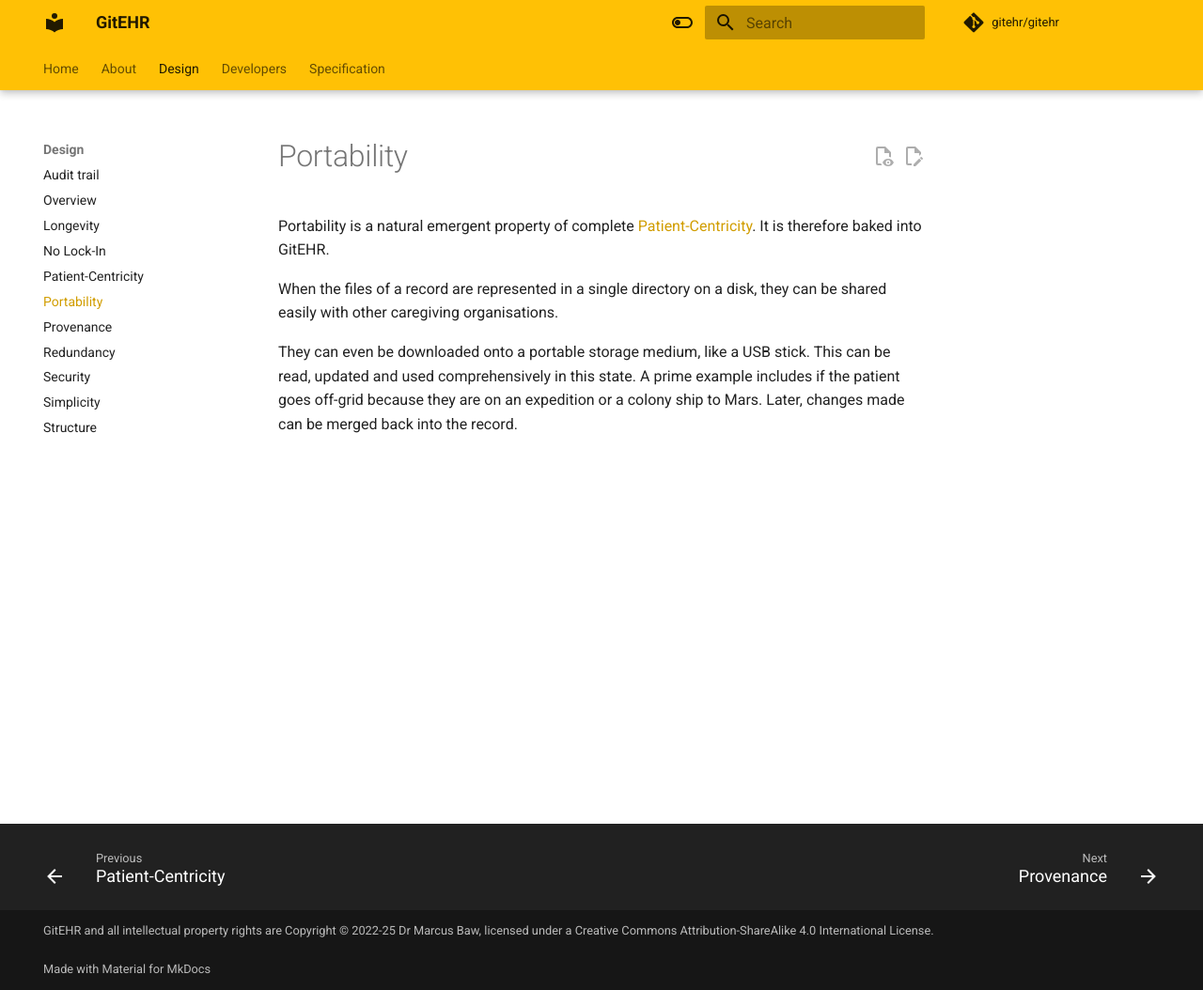
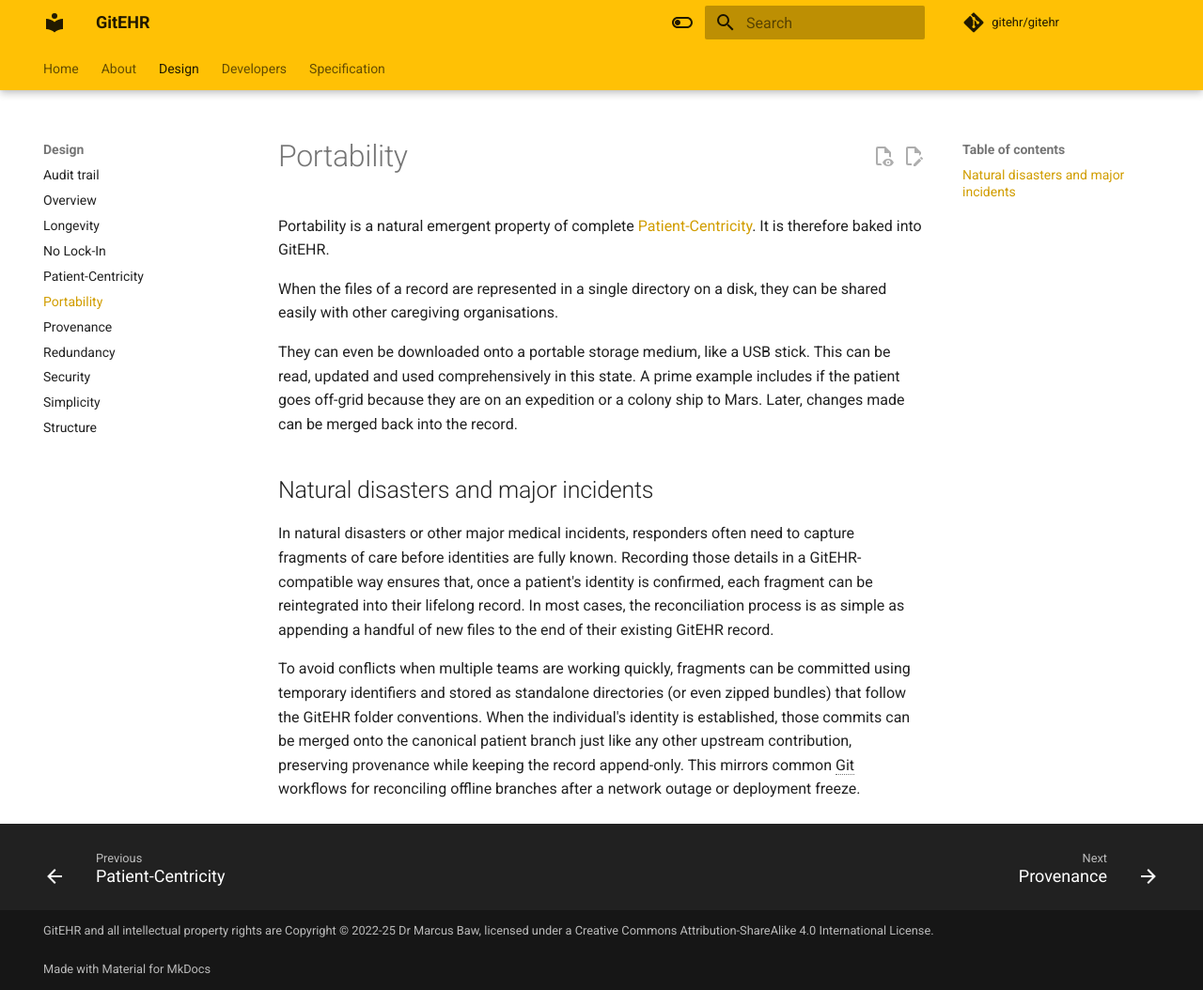
Before and after one commit to gitehr/gitehr, an MkDocs documentation site: the page built from docs/design/portability.md, in a window 1280 px wide and 1054 px high. Shown: the whole window at 94% size. Built offline with MkDocs 1.6.1 and Material for MkDocs 9.7.7, drawn with Linux system fonts in a browser that asks for light colours; comment, search, counter and statistics services are not loaded.

Commit message:
Clarify disaster portability workflow

```diff
--- a/docs/design/portability.md
+++ b/docs/design/portability.md
@@ -10,3 +10,9 @@ Portability is a natural emergent property of complete [Patient-Centricity](pati
 When the files of a record are represented in a single directory on a disk, they can be shared easily with other caregiving organisations.
 
 They can even be downloaded onto a portable storage medium, like a USB stick. This can be read, updated and used comprehensively in this state. A prime example includes if the patient goes off-grid because they are on an expedition or a colony ship to Mars. Later, changes made can be merged back into the record.
+
+## Natural disasters and major incidents
+
+In natural disasters or other major medical incidents, responders often need to capture fragments of care before identities are fully known. Recording those details in a GitEHR-compatible way ensures that, once a patient's identity is confirmed, each fragment can be reintegrated into their lifelong record. In most cases, the reconciliation process is as simple as appending a handful of new files to the end of their existing GitEHR record.
+
+To avoid conflicts when multiple teams are working quickly, fragments can be committed using temporary identifiers and stored as standalone directories (or even zipped bundles) that follow the GitEHR folder conventions. When the individual's identity is established, those commits can be merged onto the canonical patient branch just like any other upstream contribution, preserving provenance while keeping the record append-only. This mirrors common Git workflows for reconciling offline branches after a network outage or deployment freeze.
```
